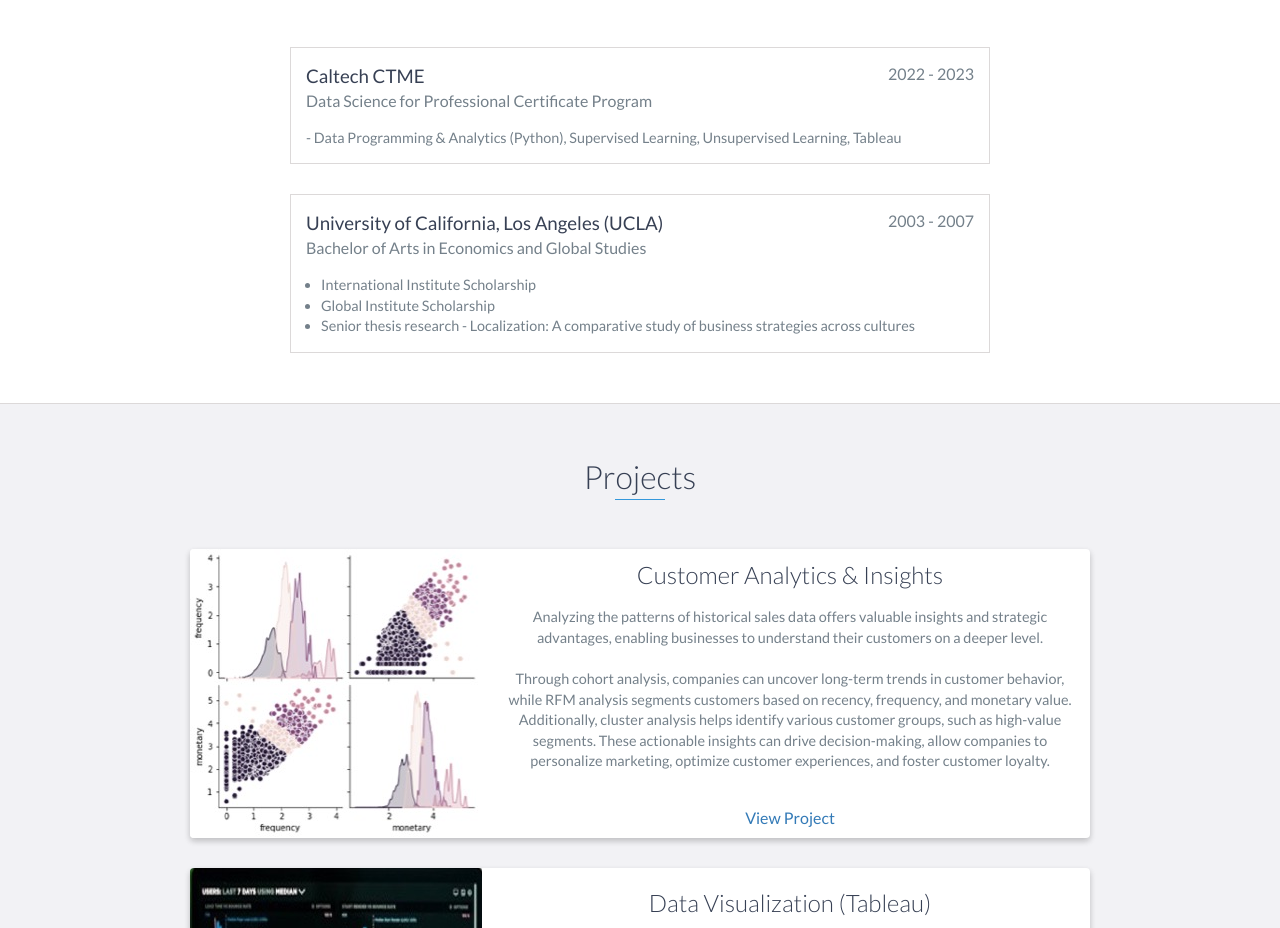
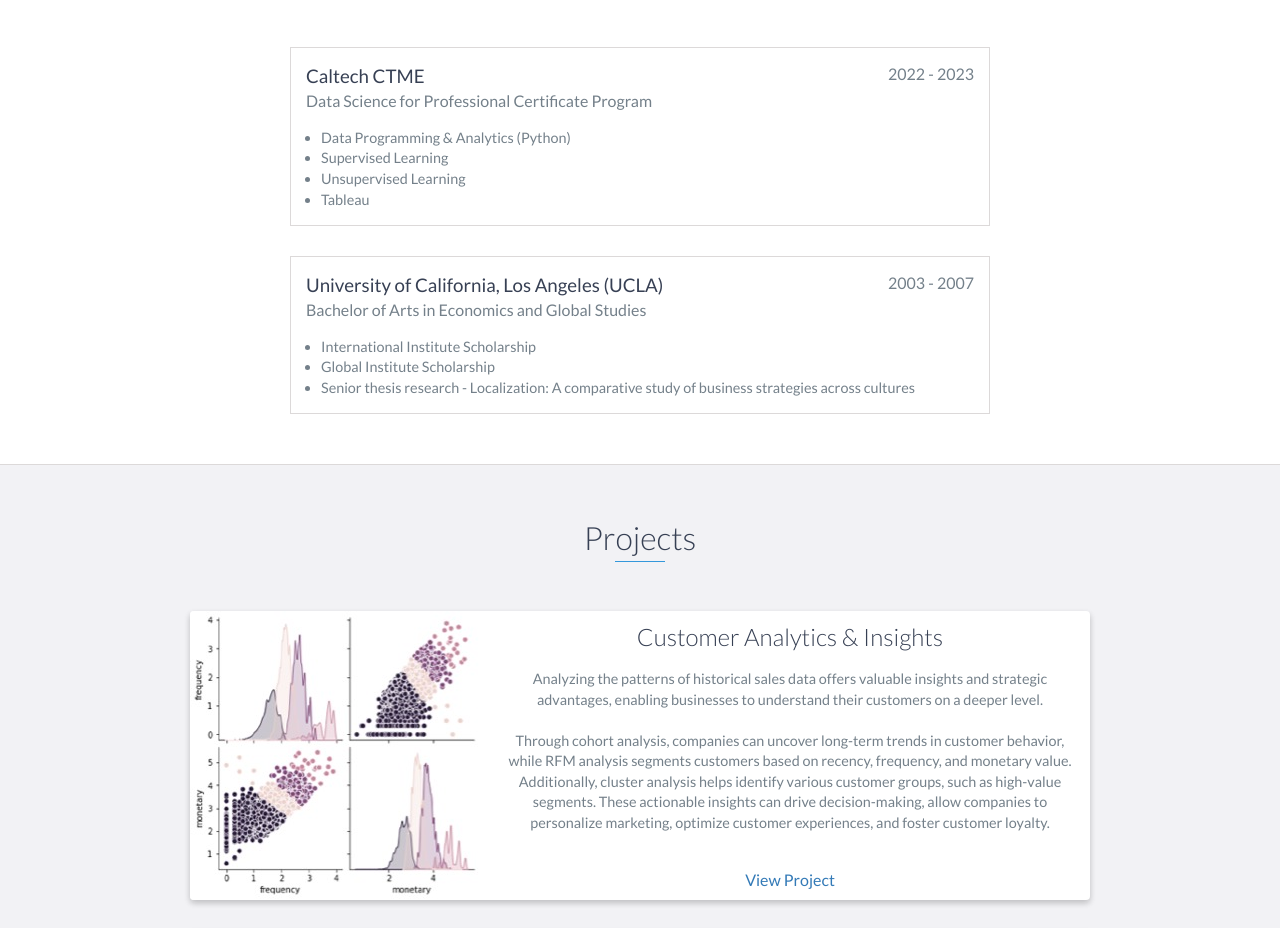
Before and after one commit to cchan7/cchan7.github.io, a website: page index.html in a window 1280 px wide. Shown: the part 2801-3729 px from the top of the page. Drawn offline with nearby package versions, Linux system fonts and the light colour scheme.

Commit message:
Add files via upload
Revised page on 01.25.2024.

```diff
--- a/index.html
+++ b/index.html
@@ -152,8 +152,19 @@
             <h3>Caltech CTME</h3>
             <span class="education-date">2022 - 2023</span>
             <h4>Data Science for Professional Certificate Program</h4>
-            <p>
-                - Data Programming & Analytics (Python), Supervised Learning, Unsupervised Learning, Tableau
+            <ul>
+                <li>
+                Data Programming & Analytics (Python)
+                </li>
+                <li>
+                Supervised Learning
+                </li>
+                <li>
+                Unsupervised Learning
+                </li>
+                <li>
+                Tableau
+                </li>
             </p>
         </div>
         <!-- End .education-block -->
```
